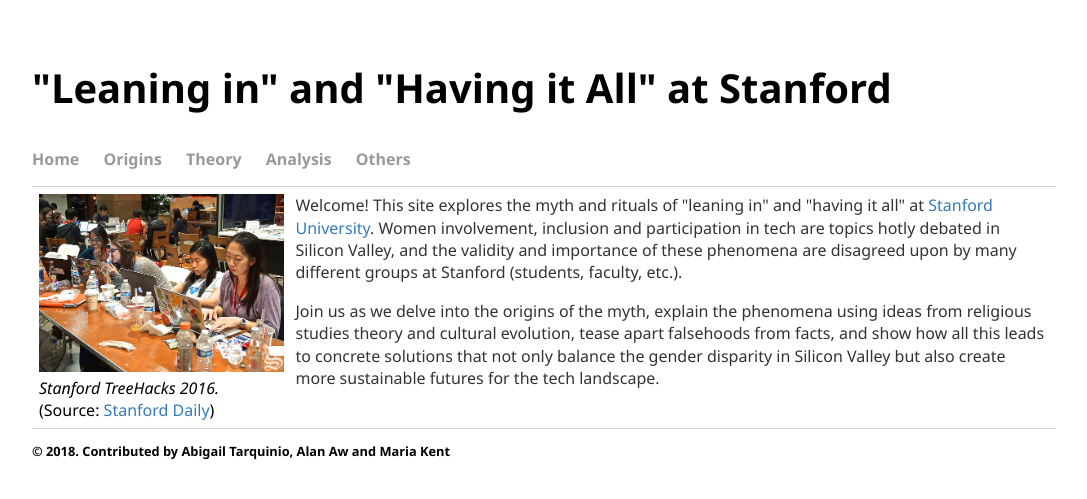
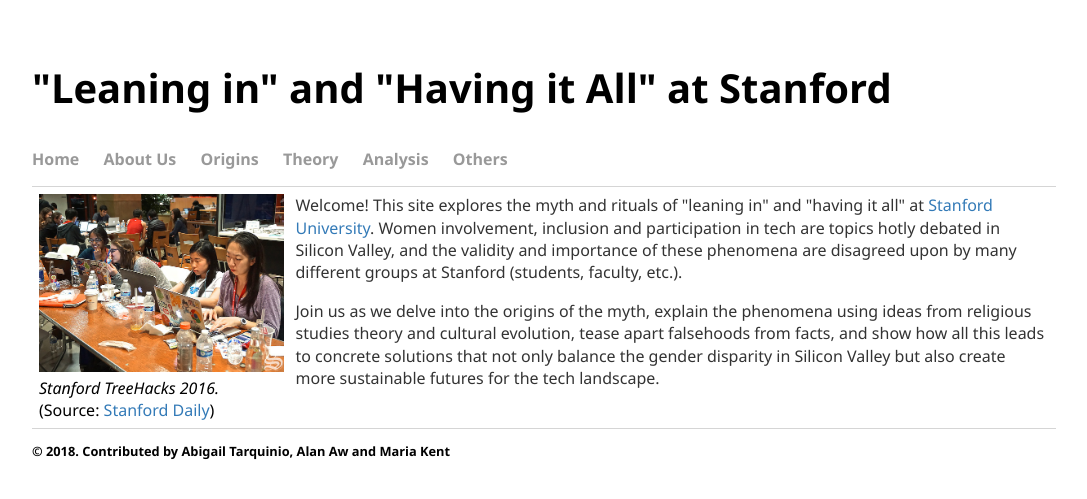
Before and after one commit to leaninstanford/leaninstanford.github.io, a Jekyll site: the page built from index.html, in a window 1280 px wide. Shown: the top 499 px of the page, without its empty margins (96-1183 px from the left). Built offline with Jekyll 4.4.1, drawn with Linux system fonts in a browser that asks for light colours.

Commit message:
Update default.html

```diff
--- a/_layouts/default.html
+++ b/_layouts/default.html
@@ -10,6 +10,7 @@
             <h1>"Leaning in" and "Having it All" at Stanford</h1>
 	    <ul>
 	      <li><a href="/">Home</a></li>
+		<li><a href="/about-us/">About Us</a></li>
 	      <li><a href="/origins/">Origins</a></li>
 	      <li><a href="/theory/">Theory</a></li>
 	      <li><a href="/analysis/">Analysis</a></li>
```
